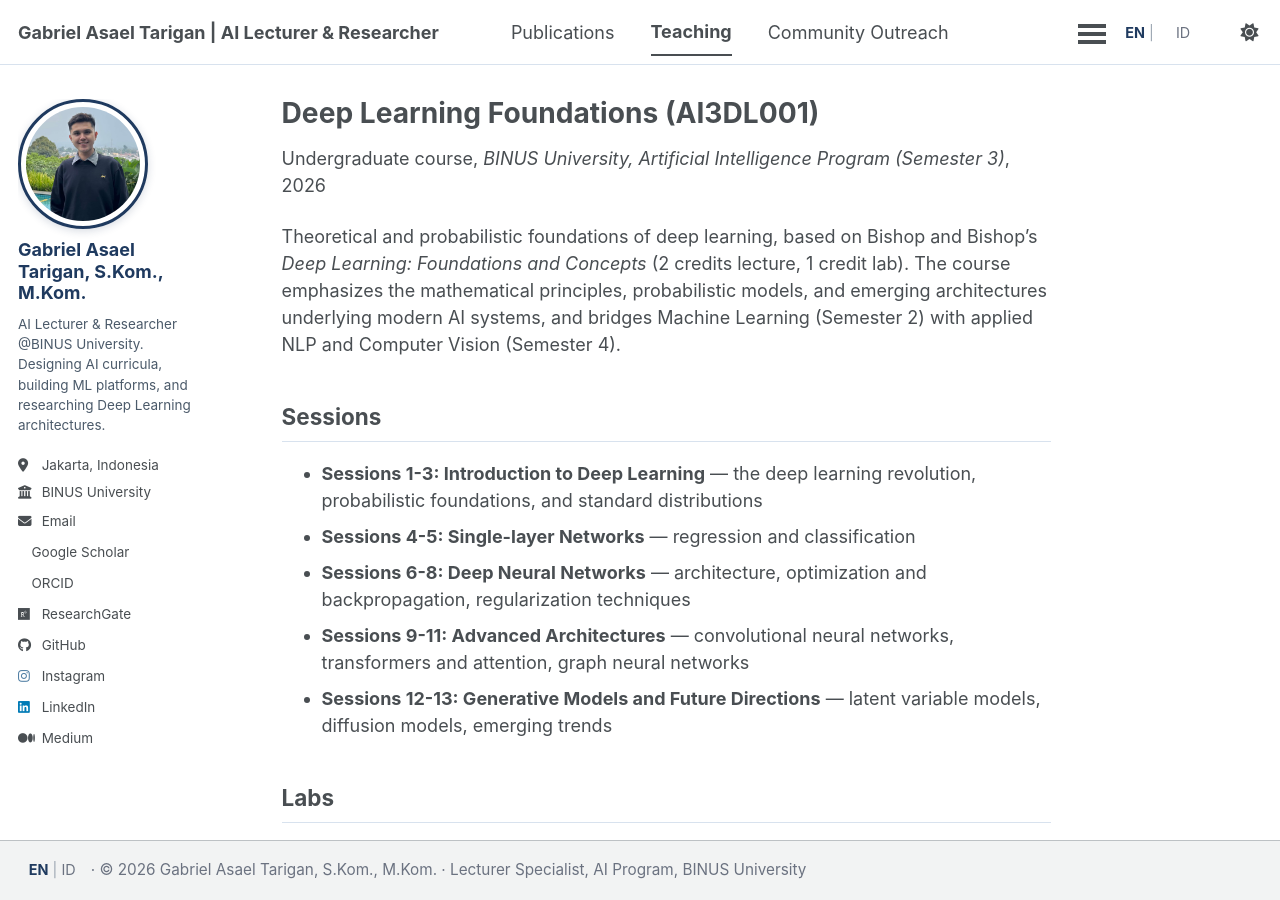
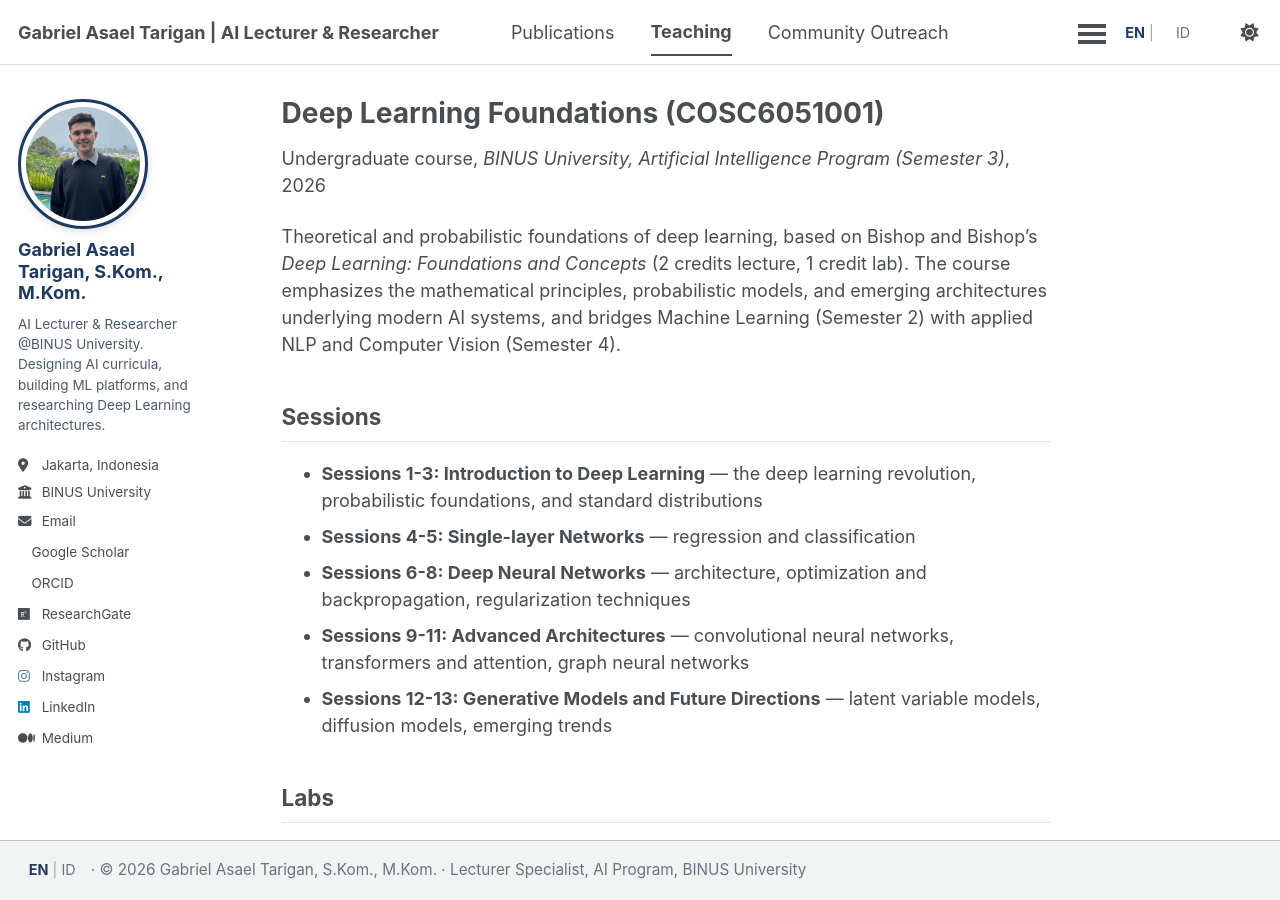
Before and after one commit to asaeltarigan/asaeltarigan.github.io, a Jekyll site: the page built from _teaching/2026-01-01-deep-learning-foundations.md, in a window 1280 px wide and 900 px high. Built offline with Jekyll 4.4.1, drawn with Linux system fonts in a browser that asks for light colours; a style sheet for code colours, icons or effects is not loaded.

Commit message:
Update Deep Learning course code to COSC6051001

```diff
--- a/_teaching/2026-01-01-deep-learning-foundations.md
+++ b/_teaching/2026-01-01-deep-learning-foundations.md
@@ -1,9 +1,9 @@
 ---
-title: "Deep Learning Foundations (AI3DL001)"
+title: "Deep Learning Foundations (COSC6051001)"
 collection: teaching
 role: authored
 type: Undergraduate course
-permalink: /teaching/deep-learning-foundations-ai3dl001
+permalink: /teaching/deep-learning-foundations-cosc6051001
 venue: BINUS University, Artificial Intelligence Program (Semester 3)
 date: 2026-01-01
 excerpt: 'Theoretical and probabilistic foundations of deep learning: probability, distributions, neural architectures, and generative models.'
```
